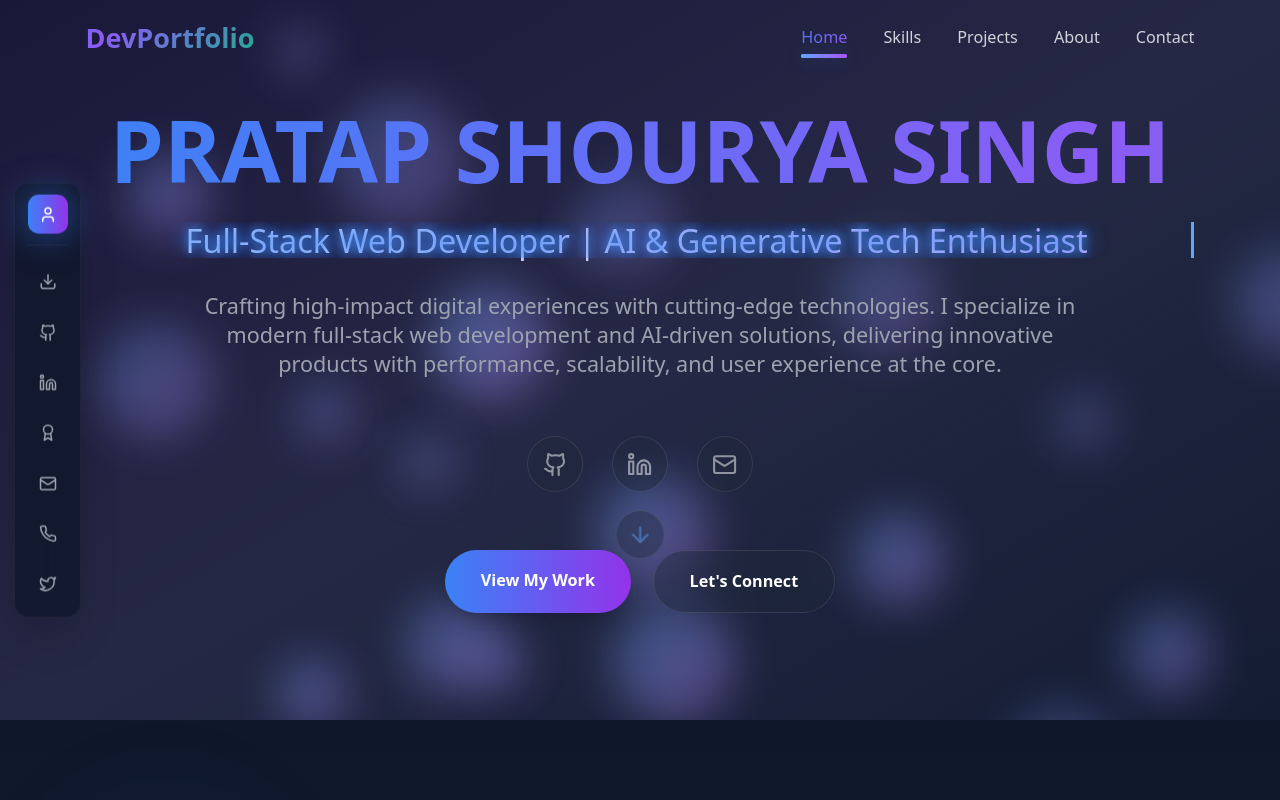
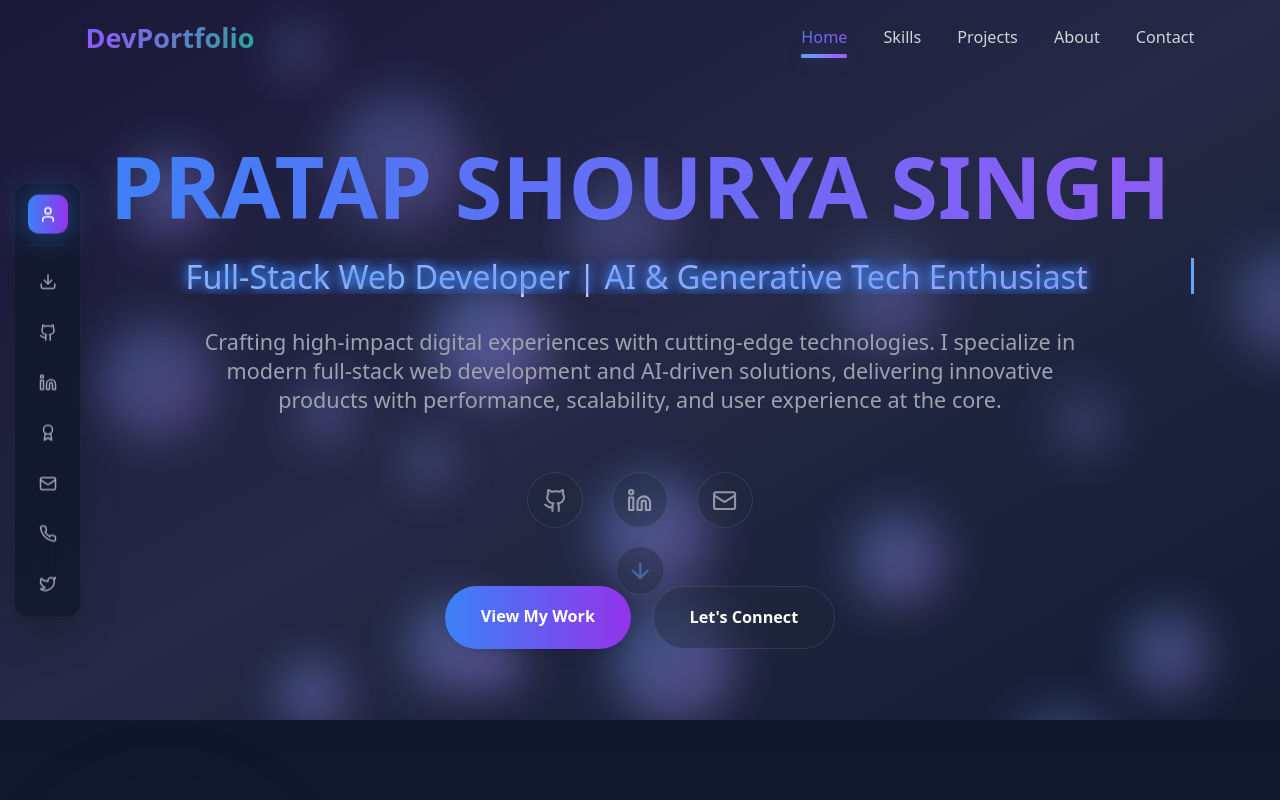
Before and after one commit to pratapshouryasingh/Pratap.Portfolio, a React (Vite) app: page / in a window 1280 px wide. Shown: the top 800 px of the page. Built offline with nearby package versions, Linux system fonts and the light colour scheme.

Commit message:
Update Hero.tsx

```diff
--- a/src/components/Hero.tsx
+++ b/src/components/Hero.tsx
@@ -39,7 +39,7 @@ const Hero = () => {
       <div className="container mx-auto px-6 text-center relative z-10">
         <div className="space-y-8">
           {/* Title with typing animation */}
-          <h1 className="text-6xl md:text-8xl font-bold overflow-hidden whitespace-nowrap animate-typing">
+          <h1 className="text-6xl md:text-8xl font-bold overflow-hidden whitespace-nowrap animate-typing mt-20">
             <span className="gradient-text">
               PRATAP SHOURYA SINGH
             </span>
```
